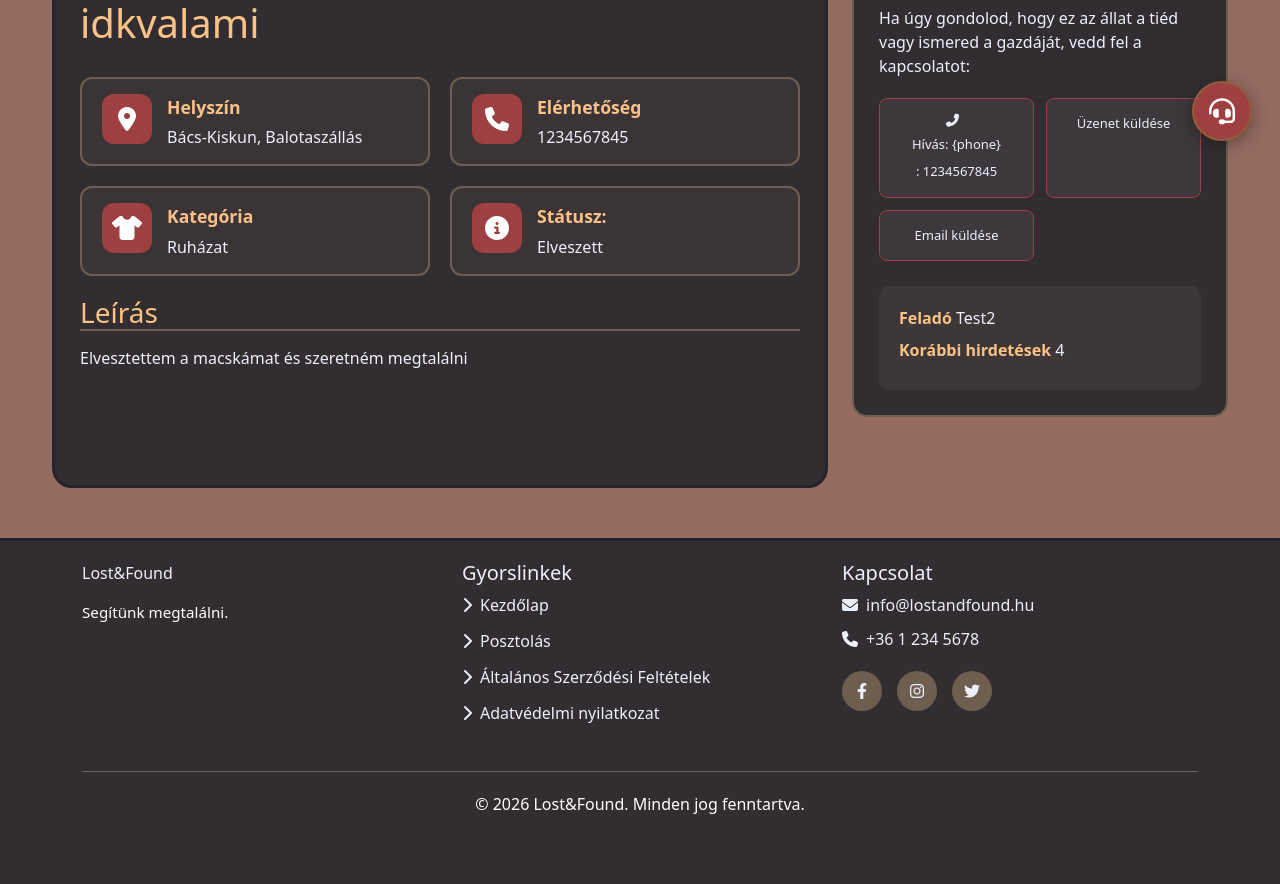
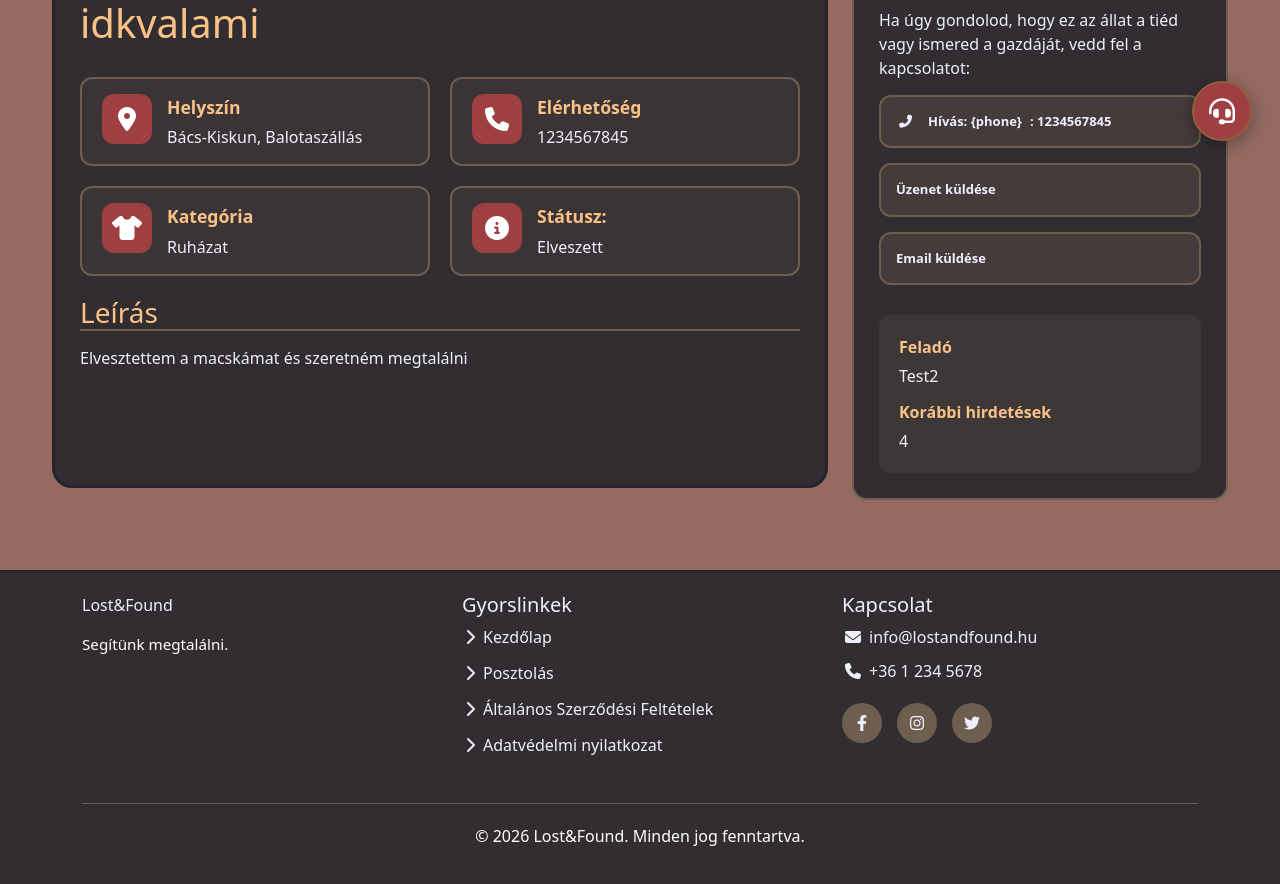
Before and after one commit to NagyRekaLaura/elveszett-targyak, a Flask app: page /post in a window 1280 px wide. Shown: the part 631-1515 px from the top of the page. Before the commit the page ends 1445 px from the top, so only its background shows below. Run offline with Flask 3, Linux system fonts and the light colour scheme; some libraries are stand-ins or nearby versions.

Commit message:
javitasok

```diff
--- a/static/css/style.css
+++ b/static/css/style.css
@@ -47,7 +47,9 @@
   padding-bottom: 30px;
 
 }
-
+i{
+  margin: 3px;
+}
 /* navbar / MENU / MINDEN */
 #menu {
   background-color: var(--post-bg-color);
@@ -1303,61 +1305,93 @@ select.form-control-modal option {
   padding: 25px;
   margin-top: 0;
   margin-bottom: 20px;
+  display: flex !important;
+  flex-direction: column !important;
+  gap: 15px !important;
+  width: 100%;
 }
 
 .contact-actions h3 {
-  color: var(--menu-color);
-  margin-bottom: 15px;
-  font-size: 25px;
-  display: flex;
-  align-items: center;
-  border-bottom: 2px solid var(--item-color);
-  padding-bottom: 10px;
+  color: var(--menu-color) !important;
+  margin: 0 !important;
+  font-size: 25px !important;
+  display: flex !important;
+  align-items: center !important;
+  border-bottom: 2px solid var(--item-color) !important;
+  padding-bottom: 10px !important;
 }
 
 .contact-actions p {
-  margin-bottom: 20px;
-  color: var(--text-color);
-}
-
-.action-buttons {
-  display: flex;
-  flex-direction: column;
-  gap: 15px;
-  margin-bottom: 25px;
-}
-
-.action-btn {
-  border-radius: 12px;
-  padding: 15px;
-  font-weight: 600;
-  border: 2px solid var(--item-color);
-  text-align: left;
-  display: flex;
-  align-items: center;
-  cursor: pointer;
-}
-
-.action-btn:hover {
-  transform: none;
-  background-color: var(--button-hover-color);
-  border: 2px solid var(--item-color);
+  margin: 0 !important;
+  color: var(--text-color) !important;
+  line-height: 1.5;
+}
+
+.contact-actions .action-buttons {
+  display: flex !important;
+  flex-direction: column !important;
+  gap: 15px !important;
+  margin-bottom: 15px !important;
+  width: 100%;
+}
+
+.contact-actions .action-btn {
+  border-radius: 12px !important;
+  padding: 15px !important;
+  font-weight: 600 !important;
+  border: 2px solid var(--item-color) !important;
+  text-align: left !important;
+  display: flex !important;
+  align-items: center !important;
+  cursor: pointer !important;
+  background-color: rgba(110, 94, 79, 0.3) !important;
+  color: var(--text-color) !important;
+  text-decoration: none !important;
+  transition: all 0.3s ease !important;
+  width: 100% !important;
+  margin: 0 !important;
+  justify-content: flex-start !important;
+}
+
+.contact-actions .action-btn:hover {
+  transform: translateY(-2px) !important;
+  background-color: var(--button-hover-color) !important;
+  border: 2px solid var(--menu-color) !important;
+  box-shadow: 0 4px 12px rgba(0, 0, 0, 0.2) !important;
 }
 
 .contact-info {
-  background-color: rgba(110, 94, 79, 0.2);
-  border-radius: 10px;
-  padding: 20px;
-  margin-top: 20px;
+  background-color: rgba(110, 94, 79, 0.2) !important;
+  border-radius: 10px !important;
+  padding: 20px !important;
+  margin-top: 0 !important;
+  display: flex !important;
+  flex-direction: column !important;
+  gap: 12px !important;
 }
 
 .contact-info p {
-  margin-bottom: 8px;
-  color: var(--text-color);
+  margin: 0 !important;
+  color: var(--text-color) !important;
+  display: flex !important;
+  flex-direction: column !important;
+  gap: 5px !important;
 }
 
 .contact-info strong {
-  color: var(--menu-color);
+  color: var(--menu-color) !important;
+}
+
+/* Bootstrap button reset for contact actions */
+.contact-actions .btn.action-btn {
+  display: flex !important;
+  flex-direction: row !important;
+  width: 100% !important;
+  padding: 15px !important;
+  margin: 0 !important;
+  background-color: rgba(110, 94, 79, 0.3) !important;
+  border: 2px solid var(--item-color) !important;
+  color: var(--text-color) !important;
 }
 
 /* ==================== */
@@ -1810,6 +1844,11 @@ form{
 
   .profile-pic-div {
     min-width: auto;
+  }
+
+  .contact-actions {
+    padding: 20px;
+    gap: 12px;
   }
 }
 /* ==================== */
--- a/templates/home.html
+++ b/templates/home.html
@@ -4,6 +4,7 @@
 <script src="{{ url_for('static', filename='js/slider.js') }}"></script>
 <script src="{{ url_for('static', filename='js/toggle.js') }}"></script>
 <script src="{{ url_for('static', filename='js/createpost.js') }}"></script>
+<script src="{{ url_for('static', filename='js/category-filter.js') }}"></script>
 {% endblock %}
 {% block content %}
 <!-- Info az oldalról -->
@@ -138,7 +139,7 @@
 {% set cat_icons = {'allat': 'fa-paw', 'elektronika': 'fa-laptop', 'ruhazat': 'fa-tshirt', 'ekszer': 'fa-gem', 'dokumentum': 'fa-file-alt', 'egyeb': 'fa-gift'} %}
 {% set cat_i18n = {'allat': 'home.categories.animal', 'elektronika': 'home.categories.electronics', 'ruhazat': 'home.categories.clothing', 'ekszer': 'home.categories.jewelry', 'dokumentum': 'home.categories.document', 'egyeb': 'home.categories.other'} %}
 {% set cat_names = {'allat': 'Állat', 'elektronika': 'Elektronika', 'ruhazat': 'Ruházat', 'ekszer': 'Ékszer', 'dokumentum': 'Dokumentum', 'egyeb': 'Egyéb'} %}
-<div class="card mb-3" data-url="{{ url_for('post.post', item_id=item.id) }}" onclick="window.location.href=this.dataset.url;">
+<div class="card mb-3" data-url="{{ url_for('post.post', item_id=item.id) }}" data-category="{{ item.category.name if item.category else '' }}" onclick="window.location.href=this.dataset.url;">
     <div class="card-image">
         {% if item.attachments %}
         <img src="{{ url_for('static', filename='attachments/' + item.attachments[0].filename) }}" class="card-img-top" alt="{{ item.name }}">
```
Also changed, not shown: static/js/category-filter.js (added, +58 -0 lines), templates/post.html (+0 -21 lines), 1 other file.
